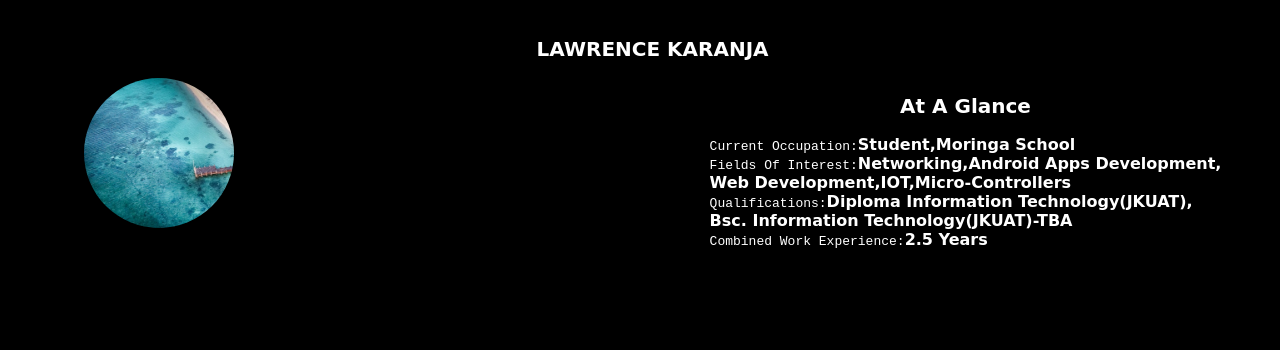
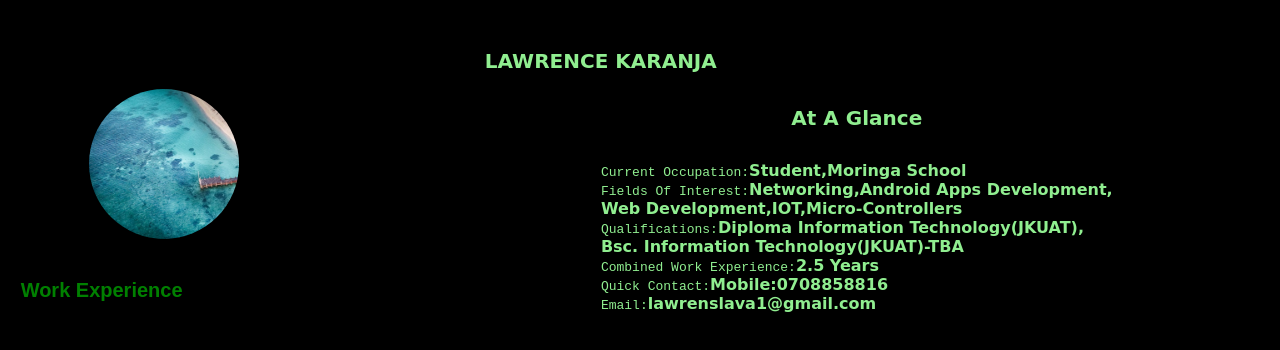
Before and after one commit to lawrence254/resume, a plain HTML site: page index.html in a window 1280 px wide. Drawn offline with Linux system fonts and the light colour scheme.

Commit message:
Start work on working experience

```diff
--- a/css/style.css
+++ b/css/style.css
@@ -1,6 +1,6 @@
 body{
   font-family: monospace;
-  color: white;
+  color: lightgreen;
   background-color: black;
 }
 h2{
@@ -11,6 +11,10 @@ h2{
 span{
   font-weight: bold;
   font-family: cursive;
+}
+.container{
+  width: 90%;
+  padding: 1%;
 }
 .content{
   padding: 1%;
@@ -29,6 +33,22 @@ span{
     float: left;
 }
 #Bio{
-
   float: right;
 }
+#Bio h2{
+  text-align: center;
+}
+#history{
+  margin-top: 2%;
+  color: white;
+  float: left;
+  width: 50%;
+  text-align: justify;
+  float: left;
+  background-color: ;
+}
+#history h2{
+  text-align: left;
+  font-family:sans-serif;
+  color: green;
+}
--- a/index.html
+++ b/index.html
@@ -6,19 +6,25 @@
     <link rel="stylesheet" href="css/style.css">
   </head>
   <body>
+    <div class="container">
     <div class="content">
       <h2>LAWRENCE KARANJA</h2>
       <div id="personal">
         <div id="profilePhoto"></div>
         <div id="Bio">
-          <h2>At A Glance</h2>
+          <h2>At A Glance</h2><br>
           Current Occupation:<span>Student,Moringa School</span><br>
           Fields Of Interest:<span>Networking,Android Apps Development,<br>Web Development,IOT,Micro-Controllers</span><br>
           Qualifications:<span>Diploma Information Technology(JKUAT),<br> Bsc. Information Technology(JKUAT)-TBA</span><br>
-          Combined Work Experience:<span>2.5 Years</span>
+          Combined Work Experience:<span>2.5 Years</span><br>
+          Quick Contact:<span>Mobile:0708858816 <br></span>
+          Email:<span>lawrenslava1@gmail.com</span>
         </div>
-        <div id="history"></div>
       </div>
     </div>
+    <div id="history">
+      <h2>Work Experience</h2>
+    </div>
+  </div>
   </body>
 </html>
```
